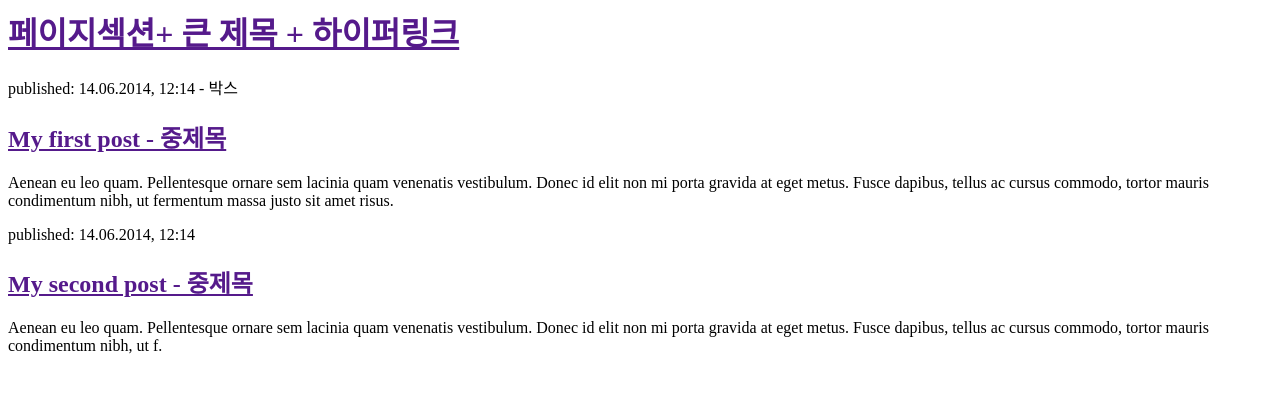
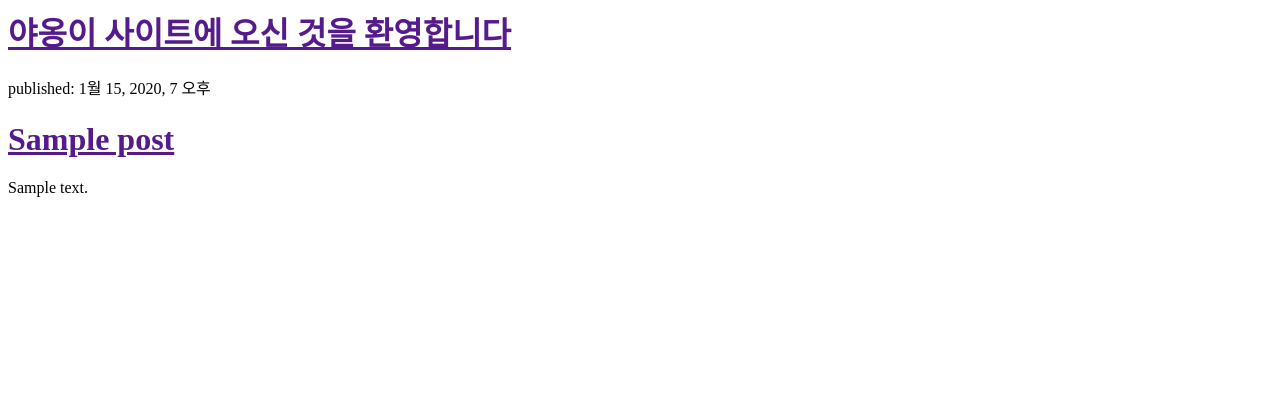
Before and after one commit to suzhan19/my-blog180725, a Django app: template blog/templates/blog/post_list.html in a window 1280 px wide. Shown: the top 393 px of the page. Run offline with Django 3.2, Linux system fonts and the light colour scheme; the template is opened without the code that fills it: values that come from a table or form of the project are taken from there, others are empty; tables that the repository leaves empty hold one stand-in row (values such as "Sample post").

Commit message:
게시판메인화면 추가했음

```diff
--- a/blog/templates/blog/post_list.html
+++ b/blog/templates/blog/post_list.html
@@ -4,19 +4,17 @@
     </head>
     <body>
         <div>
-            <h1><a href="">페이지섹션+ 큰 제목 + 하이퍼링크</a></h1>
+            <h1><a href="">야옹이 사이트에 오신 것을 환영합니다</a></h1>
         </div>
 
-        <div>
-            <p>published: 14.06.2014, 12:14 - 박스</p>
-            <h2><a href="">My first post - 중제목</a></h2>
-            <p>Aenean eu leo quam. Pellentesque ornare sem lacinia quam venenatis vestibulum. Donec id elit non mi porta gravida at eget metus. Fusce dapibus, tellus ac cursus commodo, tortor mauris condimentum nibh, ut fermentum massa justo sit amet risus.</p>
-        </div>
 
-        <div>
-            <p>published: 14.06.2014, 12:14</p>
-            <h2><a href="">My second post - 중제목</a></h2>
-            <p>Aenean eu leo quam. Pellentesque ornare sem lacinia quam venenatis vestibulum. Donec id elit non mi porta gravida at eget metus. Fusce dapibus, tellus ac cursus commodo, tortor mauris condimentum nibh, ut f.</p>
-        </div>
+        {% for post in posts %}
+            <div>
+            <p>published: {{ post.published_date }}</p>
+            <h1><a href="">{{ post.title }}</a></h1>
+            <p>{{ post.text|linebreaksbr }}</p>
+            </div>
+        {% endfor %}
+
     </body>
 </html>
--- a/blog/views.py
+++ b/blog/views.py
@@ -1,4 +1,7 @@
 from django.shortcuts import render
+from django.utils import timezone
+from .models import Post
 
 def post_list(request):
-    return render(request, 'blog/post_list.html', {})
+    posts = Post.objects.filter(published_date__lte=timezone.now()).order_by('published_date')
+    return render(request, 'blog/post_list.html', {'posts': posts})
```
